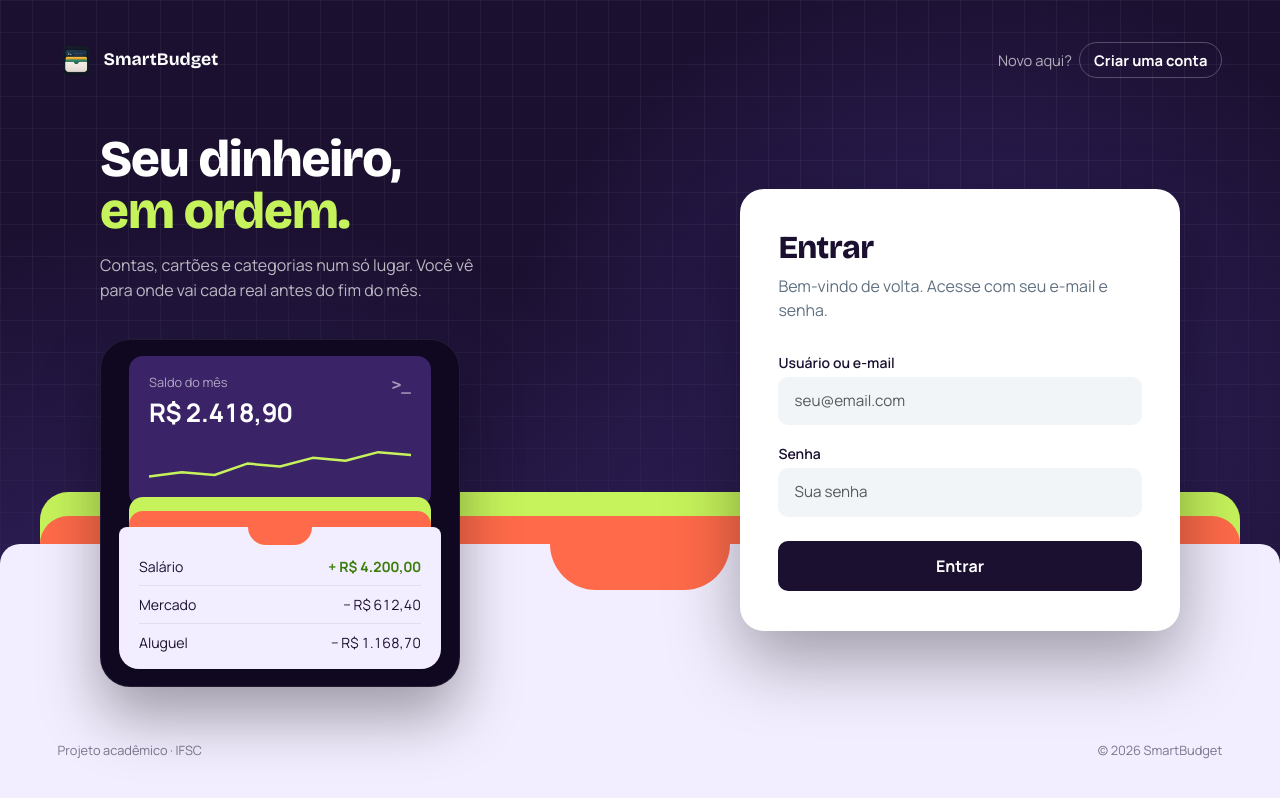
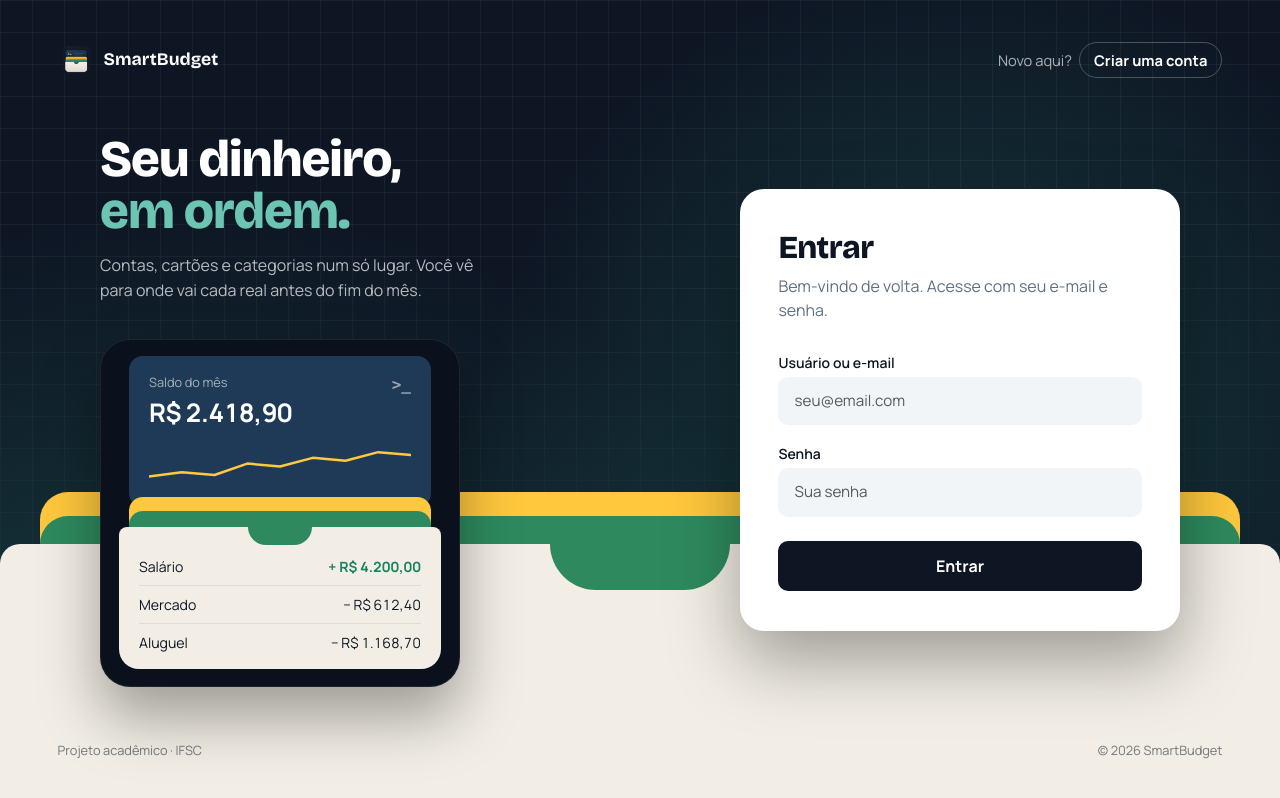
Before and after one commit to IFSC-ES2/projeto-app_financeiro, a React (Vite) app in the folder app-financeiro-front-end/: page /login in a window 1280 px wide. Built offline with nearby package versions, Linux system fonts and the light colour scheme; no server answers.

Commit message:
revert(frontend): volta a paleta original nas telas de acesso (#292)
Reverte 04cac0e. Os tokens --acesso-* continuam, com os valores da
paleta original.

```diff
--- a/app-financeiro-front-end/src/styles/global.css
+++ b/app-financeiro-front-end/src/styles/global.css
@@ -2408,20 +2408,20 @@ button:disabled {
   --acesso-respiro-x: clamp(24px, 4.5vw, 64px);
   --acesso-respiro-y: clamp(24px, 5vh, 48px);
   /* Paleta própria das telas de acesso; o resto do app segue os tokens --sb-* */
-  --acesso-noite: #1B1030;
-  --acesso-brilho: #7B5CFF;
-  --acesso-destaque: #C6F35B;
+  --acesso-noite: #0E1624;
+  --acesso-brilho: #2FA98F;
+  --acesso-destaque: #6CC5B2;
   --acesso-texto-claro: #FFFFFF;
-  --acesso-tinta: #1B1030;
-  --acesso-cartao-a: #C6F35B;
-  --acesso-cartao-b: #FF6B4A;
-  --acesso-cartao-c: #3A2366;
-  --acesso-carteira: #0F0820;
-  --acesso-bolso: #F3EEFF;
-  --acesso-positivo: #3B7D0B;
-  --acesso-botao: #1B1030;
-  --acesso-botao-hover: #2E1D4F;
-  --acesso-foco: #7B5CFF;
+  --acesso-tinta: #0E1624;
+  --acesso-cartao-a: #FFC83D;
+  --acesso-cartao-b: #2E8A5E;
+  --acesso-cartao-c: #1F3A57;
+  --acesso-carteira: #0A111C;
+  --acesso-bolso: #F2EEE5;
+  --acesso-positivo: #14835F;
+  --acesso-botao: #0E1624;
+  --acesso-botao-hover: #162A3D;
+  --acesso-foco: #6CC5B2;
   min-height: 100vh;
   min-height: 100dvh;
   display: grid;
```
